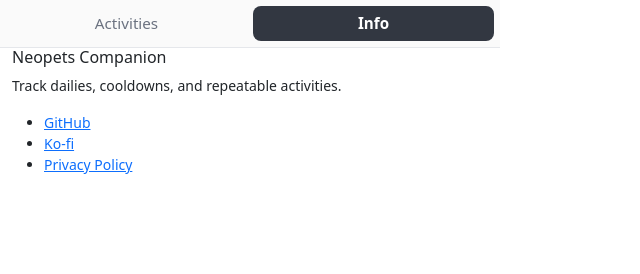
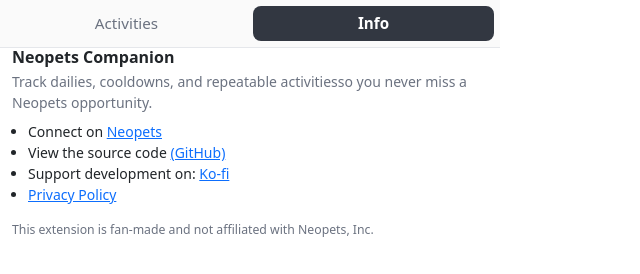
Before and after one commit to FoolsFlagonStudio/Neopets-Activity-Webtool, a website with bundled scripts: page src/popup/popup.html in a window 1280 px wide. Both pictures are taken after a click on the button "Info". Shown: the whole page, without its empty margins (0-640 px from the left). Built offline with nearby package versions, Linux system fonts and the light colour scheme; no server answers.

Commit message:
only thing left is doing final testing rounds with adjustments til all behavior is correct

```diff
--- a/src/content/data/wheelResults.ts
+++ b/src/content/data/wheelResults.ts
@@ -14,7 +14,7 @@
   wheel_of_monotony: [
     "How did you find your way this far North?!!?",
     "Not bad! Was your prize",
-    "You found an avatar!",
+    "avatar",
     "You got a lottery ticket!",
     "Better luck next time. Come back when you have a lot of time to kill.",
     "Your Neopet loses half",
--- a/src/popup/popup.css
+++ b/src/popup/popup.css
@@ -186,3 +186,21 @@
   opacity: 0.5;
   cursor: not-allowed;
 }
+
+/* ================================
+   Info Page
+================================ */
+
+.info-page h6 {
+  font-weight: 600;
+  margin-bottom: 4px;
+}
+
+.info-page p {
+  color: #6b7280;
+  margin-bottom: 8px;
+}
+
+.info-page ul {
+  padding-left: 1rem;
+}
--- a/src/popup/views/info.html
+++ b/src/popup/views/info.html
@@ -1,17 +1,32 @@
 <section class="container info-page small">
   <h6>Neopets Companion</h6>
 
-  <p>Track dailies, cooldowns, and repeatable activities.</p>
+  <p>
+    Track dailies, cooldowns, and repeatable activitiesso you never miss a
+    Neopets opportunity.
+  </p>
 
   <ul>
     <li>
+      Connect on
+      <a
+        href="https://www.neopets.com/userlookup.phtml?user=eleorthefool"
+        target="_blank"
+        >Neopets</a
+      >
+    </li>
+    <li>
+      View the source code
       <a
         href="https://github.com/FoolsFlagonStudio/Neopets-Activity-Webtool"
         target="_blank"
-        >GitHub</a
+        >(GitHub)</a
       >
     </li>
-    <li><a href="https://ko-fi.com/foolsflagon" target="_blank">Ko-fi</a></li>
+    <li>
+      Support development on:
+      <a href="https://ko-fi.com/foolsflagon" target="_blank">Ko-fi</a>
+    </li>
     <li>
       <a
         href="https://github.com/FoolsFlagonStudio/Neopets-Activity-Webtool/blob/main/PRIVACY.md"
@@ -20,4 +35,7 @@
       >
     </li>
   </ul>
+  <p class="small">
+    This extension is fan-made and not affiliated with Neopets, Inc.
+  </p>
 </section>
```
Also changed, not shown: src/popup/activities.ts (+0 -32 lines), manifest.json.
